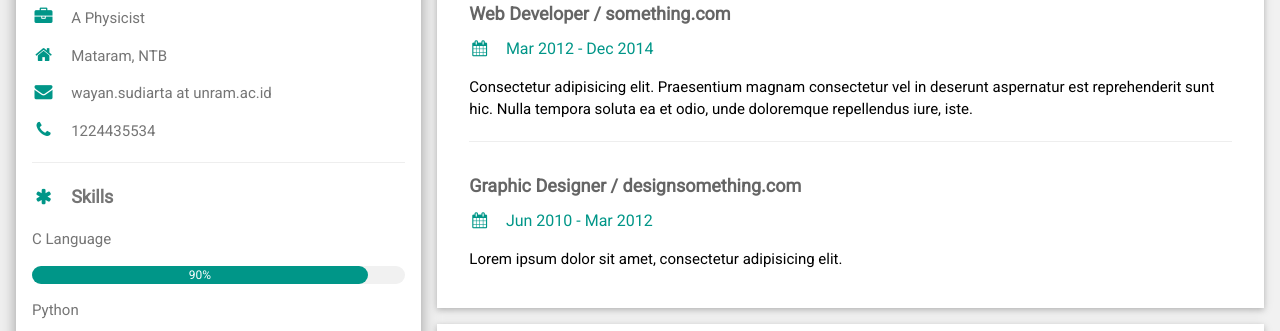
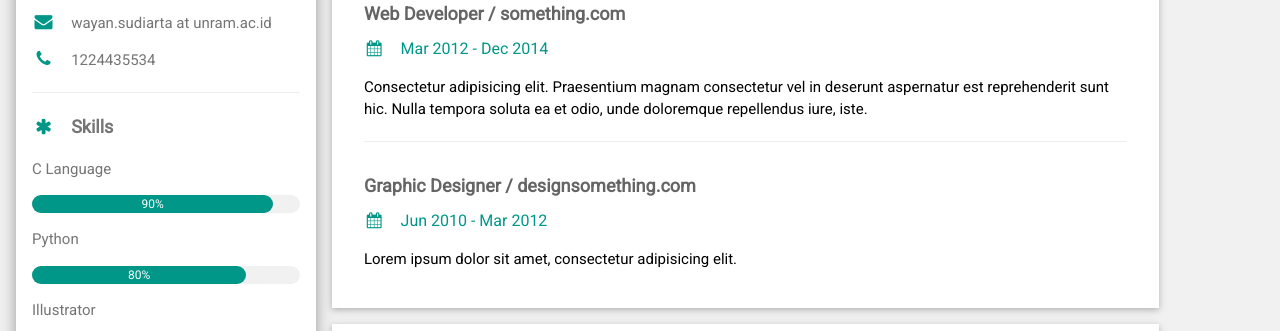
Before and after one commit to wayansudiarta/wayansudiarta.github.io, a plain HTML site: page index.html in a window 1280 px wide. Shown: the part 296-627 px from the top of the page. Drawn offline with nearby package versions, Linux system fonts and the light colour scheme.

Commit message:
Update index.html

```diff
--- a/index.html
+++ b/index.html
@@ -20,7 +20,7 @@ html,body,h1,h2,h3,h4,h5,h6 {font-family: "Roboto", sans-serif}
   <div class="w3-row-padding">
 
     <!-- Left Column -->
-    <div class="w3-third">
+    <div class="w3-quarter">
 
       <div class="w3-white w3-text-grey w3-card-4">
         <div class="w3-display-container w3-center" >
```
